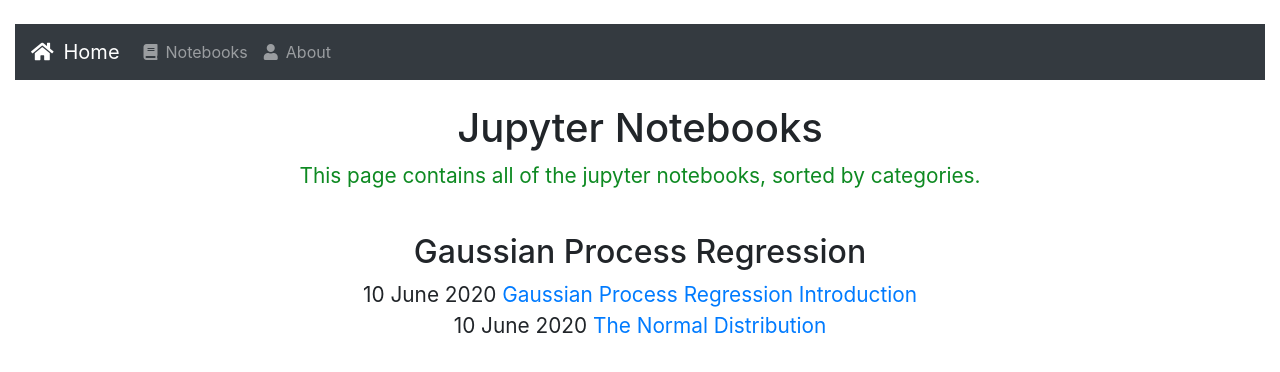
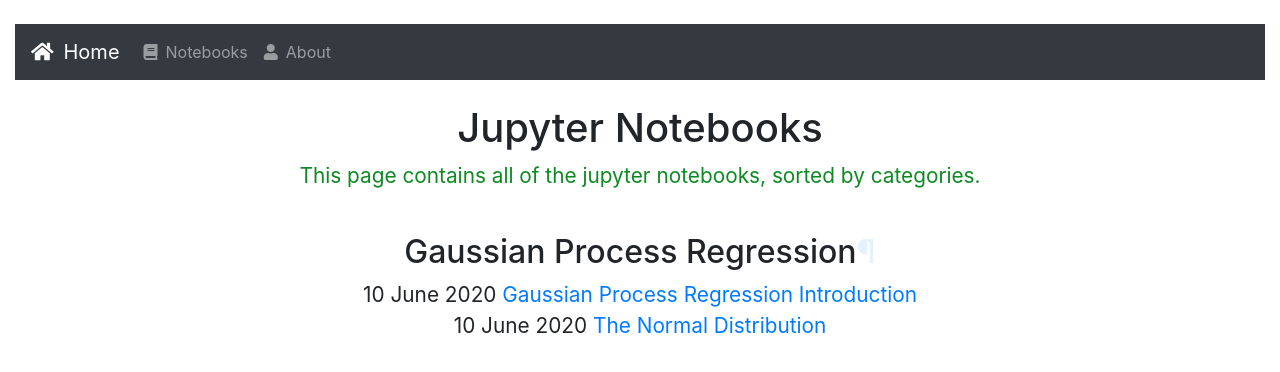
Before and after one commit to m-julian/m-julian.github.io, a Jekyll site: the page built from contents/notebooks_page.html, in a window 1280 px wide. Shown: the top 372 px of the page. Built offline with Jekyll 4.4.1, drawn with Linux system fonts in a browser that asks for light colours; nearby versions of some CDN libraries.

Commit message:
added anchor links to contents page

```diff
--- a/contents/notebooks_page.html
+++ b/contents/notebooks_page.html
@@ -8,7 +8,7 @@
 
 {% assign cats =  site.notebooks | map: 'categories' | join: ','  | split: ',' | uniq %}
 {% for cat in cats %}
-  <h2 class="content-title">{{ cat }}</h2>
+  <h2 class="content-title">{{ cat }}<a class="anchor-link" href="#{{cat}}">¶</a></h2>
   <ul class="content-list">
   {% for notebook in site.notebooks %}
     {% if notebook.categories contains cat %}
--- a/css/contents.css
+++ b/css/contents.css
@@ -25,3 +25,19 @@
     font-size: 1.3em;
     list-style: none;
 }
+
+/* anchor link setup */
+.anchor-link {
+    opacity: 0.1;
+      transition-property: opacity;
+  }
+  .anchor-link:hover {
+      opacity: 1;
+  }
+  /* makes it so anchor link does not cut out from title by going under nav bar */
+  :target::before {
+    content: "";
+    display: block;
+    margin-top: -4em;
+    height: 4em;
+  }
--- a/css/jupyter_notebook.css
+++ b/css/jupyter_notebook.css
@@ -16,6 +16,7 @@
   max-width: 80%
 }
 
+/* anchor link setup */
 .anchor-link {
   opacity: 0.2;
 	transition-property: opacity;
@@ -23,6 +24,7 @@
 .anchor-link:hover {
 	opacity: 1;
 }
+/* makes it so anchor link does not cut out from title by going under nav bar */
 :target::before {
   content: "";
   display: block;
```
